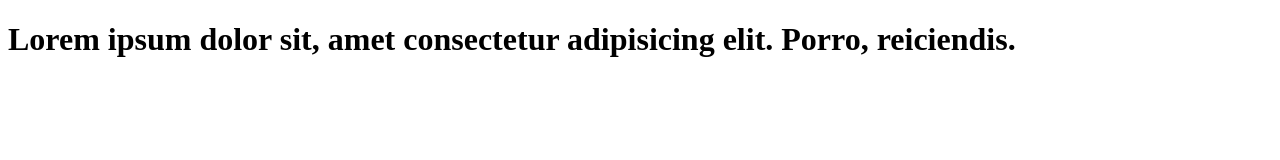
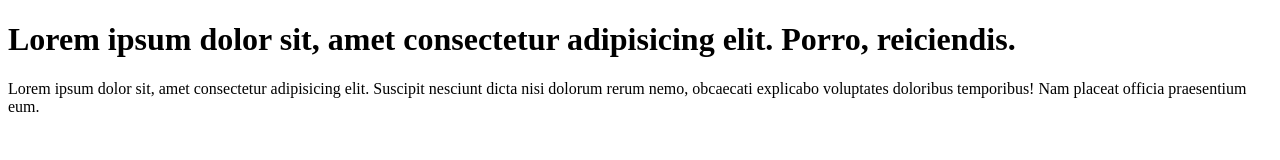
Before and after one commit to bibin83/learn-git, a plain HTML site: page index.html in a window 1280 px wide. Drawn offline with Linux system fonts and the light colour scheme.

Commit message:
add a paragraph

```diff
--- a/index.html
+++ b/index.html
@@ -7,5 +7,8 @@
 </head>
 <body>
     <h1>Lorem ipsum dolor sit, amet consectetur adipisicing elit. Porro, reiciendis.</h1>
+    <p>Lorem ipsum dolor sit, amet consectetur adipisicing elit. Suscipit nesciunt dicta nisi dolorum rerum nemo, obcaecati explicabo voluptates doloribus temporibus! Nam placeat officia praesentium eum.
+
+    </p>
 </body>
 </html>
```
